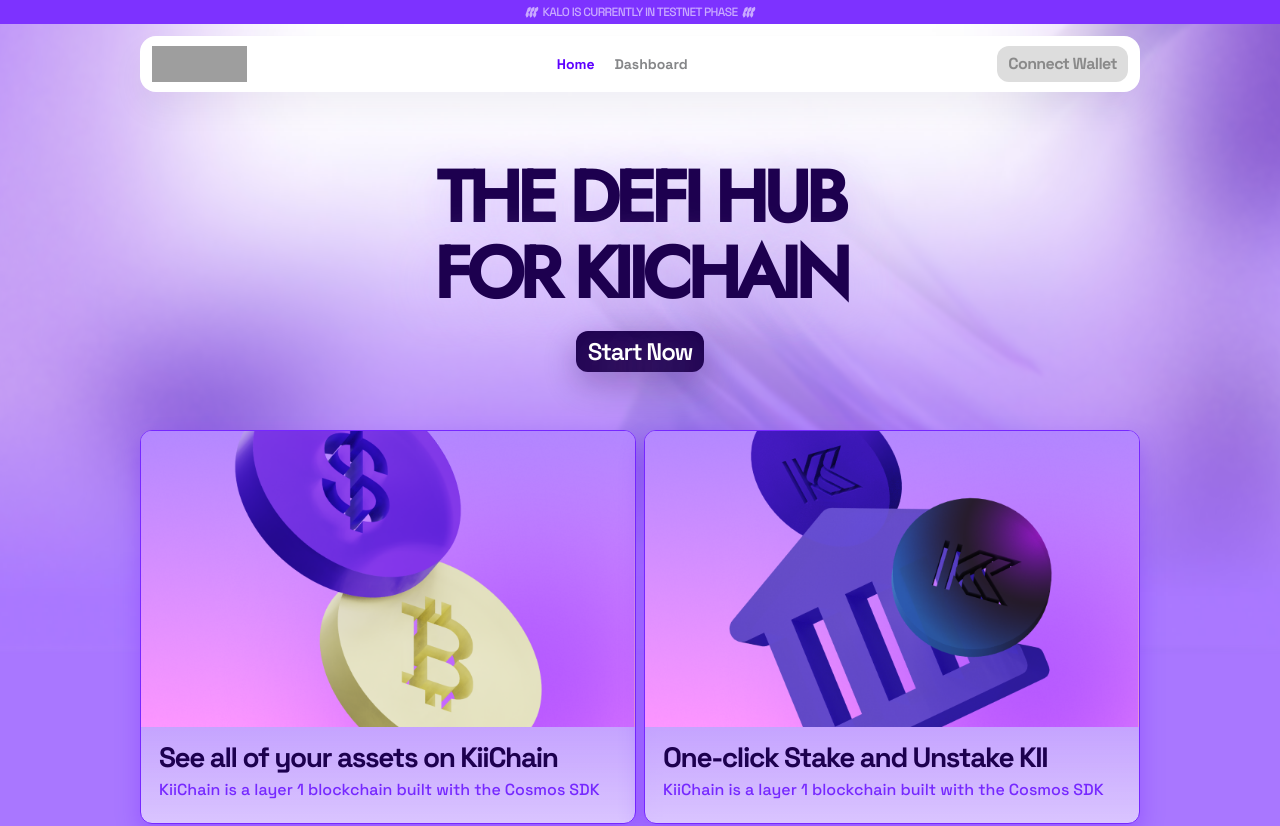
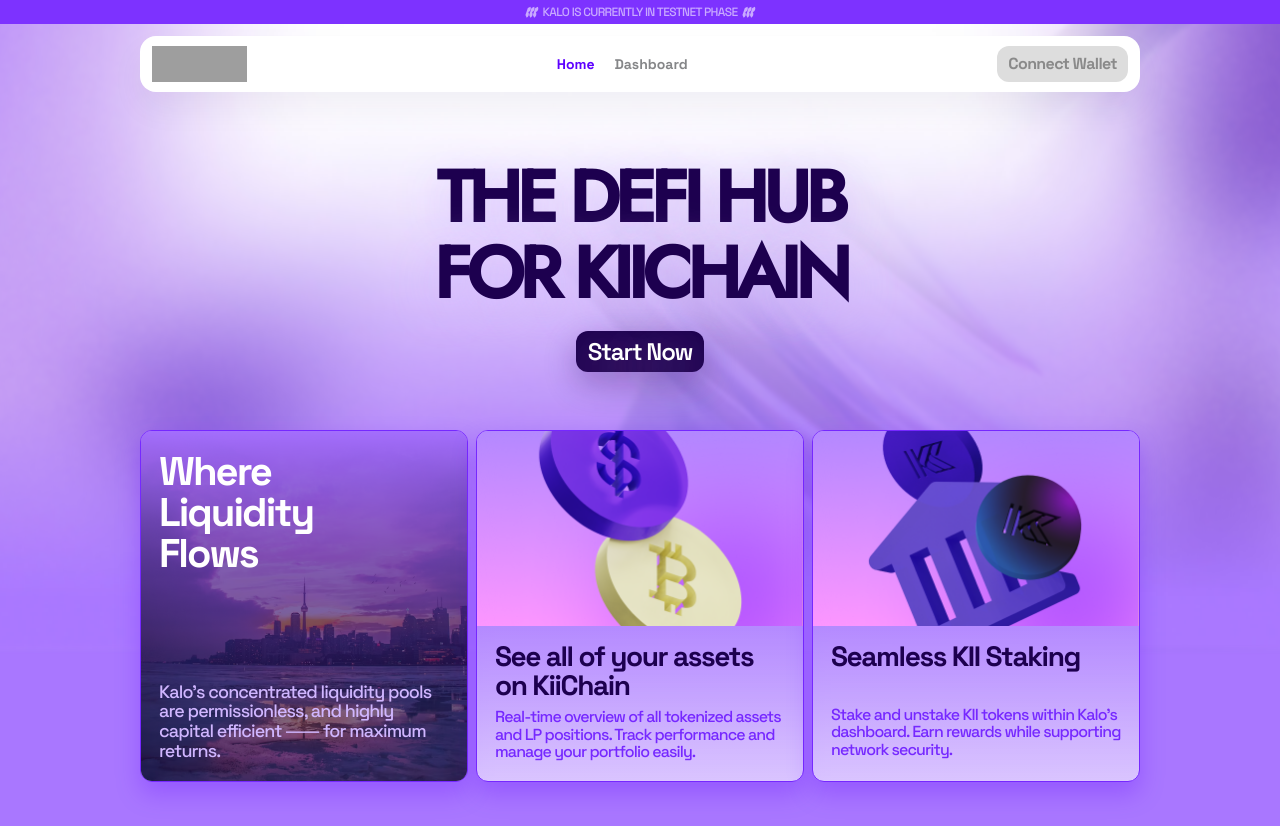
Before and after one commit to 0xinevitable/kalo, a Next.js app in the folder frontend/: page / in a window 1280 px wide. Shown: the top 826 px of the page. Built offline with nearby package versions, Linux system fonts and the light colour scheme; grey boxes are pictures that could not be loaded; what wagmi would draw is missing.

Commit message:
Implement `PrimaryFeatureCard`

```diff
--- a/frontend/src/landing/sections/FeaturesSection.tsx
+++ b/frontend/src/landing/sections/FeaturesSection.tsx
@@ -2,30 +2,23 @@
 import Image from 'next/image';
 
 import featureDashboard from '@/assets/feature-dashboard.png';
+import featureLiquidity from '@/assets/feature-liquidity.png';
 import featureStake from '@/assets/feature-stake.png';
 
 export const FeaturesSection: React.FC = () => {
   return (
     <Section>
       <CardList>
+        <PrimaryFeatureCard />
         <FeatureCard
           title={<>See all of your assets on KiiChain</>}
-          // FIXME:
-          description="KiiChain is a layer 1 blockchain built with the Cosmos SDK"
+          description="Real-time overview of all tokenized assets and LP positions. Track performance and manage your portfolio easily."
         >
           <FeatureImage alt="" src={featureDashboard} placeholder="blur" />
         </FeatureCard>
-        {/* <FeatureCard
-          title={<>Launch Tokens on the Bonding Curve</>}
-          // FIXME:
-          description="KiiChain is a layer 1 blockchain built with the Cosmos SDK"
-        >
-          <FeatureImage alt="" src={featureBondingCurve} placeholder="blur" />
-        </FeatureCard> */}
         <FeatureCard
-          title={<>One-click Stake and Unstake KII</>}
-          // FIXME:
-          description="KiiChain is a layer 1 blockchain built with the Cosmos SDK"
+          title={<>Seamless KII Staking</>}
+          description="Stake and unstake KII tokens within Kalo's dashboard. Earn rewards while supporting network security."
         >
           <FeatureImage alt="" src={featureStake} placeholder="blur" />
         </FeatureCard>
@@ -96,7 +89,7 @@
 `;
 const CardContent = styled.div`
   display: flex;
-  padding: 0px 18px 24px 18px;
+  padding: 0px 18px 20px;
   flex-direction: column;
   gap: 8px;
   flex: 1;
@@ -111,6 +104,7 @@
   font-weight: 700;
   line-height: 103%; /* 28.84px */
   letter-spacing: -1.4px;
+  flex: 1;
 `;
 const CardDescription = styled.p`
   flex: 1;
@@ -118,7 +112,8 @@
   color: #7628ff;
   font-size: 16px;
   font-weight: 500;
-  line-height: 120%; /* 19.2px */
+  line-height: 110%; /* 19.8px */
+  letter-spacing: -0.9px;
 `;
 
 const FeatureImage = styled(Image)`
@@ -127,3 +122,49 @@
   object-fit: cover;
   background: linear-gradient(180deg, #b388ff 0%, #ffc2a1 100%);
 `;
+
+const PrimaryFeatureCard: React.FC = () => {
+  return (
+    <CardContainer>
+      <PrimaryFeatureImage alt="" src={featureLiquidity} />
+
+      <PrimaryFeatureTitle>
+        Where <br />
+        Liquidity <br />
+        Flows
+      </PrimaryFeatureTitle>
+      <PrimaryFeatureDescription>
+        {`Kalo's concentrated liquidity pools are permissionless, and highly capital efficient ⸺ for maximum returns.`}
+      </PrimaryFeatureDescription>
+    </CardContainer>
+  );
+};
+const PrimaryFeatureImage = styled(Image)`
+  width: 100%;
+  height: 100%;
+  object-fit: cover;
+  background: #a46efd;
+`;
+const PrimaryFeatureTitle = styled.h3`
+  color: #fff;
+  font-size: 40px;
+  font-weight: 700;
+  line-height: 103%; /* 41.2px */
+  letter-spacing: -2px;
+
+  position: absolute;
+  left: 18px;
+  top: 20px;
+`;
+const PrimaryFeatureDescription = styled.p`
+  color: #d0b6ff;
+  font-size: 18px;
+  font-weight: 500;
+  line-height: 110%; /* 19.8px */
+  letter-spacing: -0.9px;
+
+  position: absolute;
+  left: 18px;
+  right: 18px;
+  bottom: 20px;
+`;
```
Also changed, not shown: frontend/src/assets/feature-liquidity.png (added).
